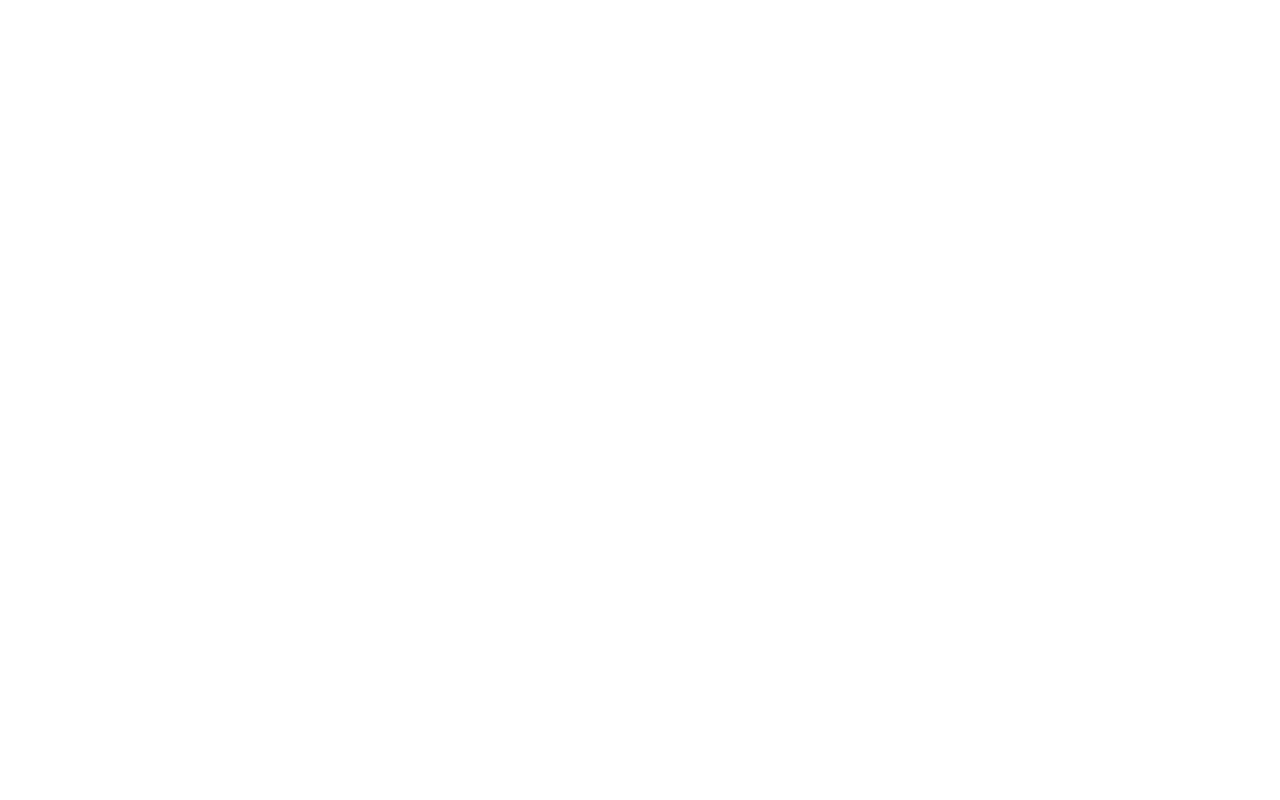
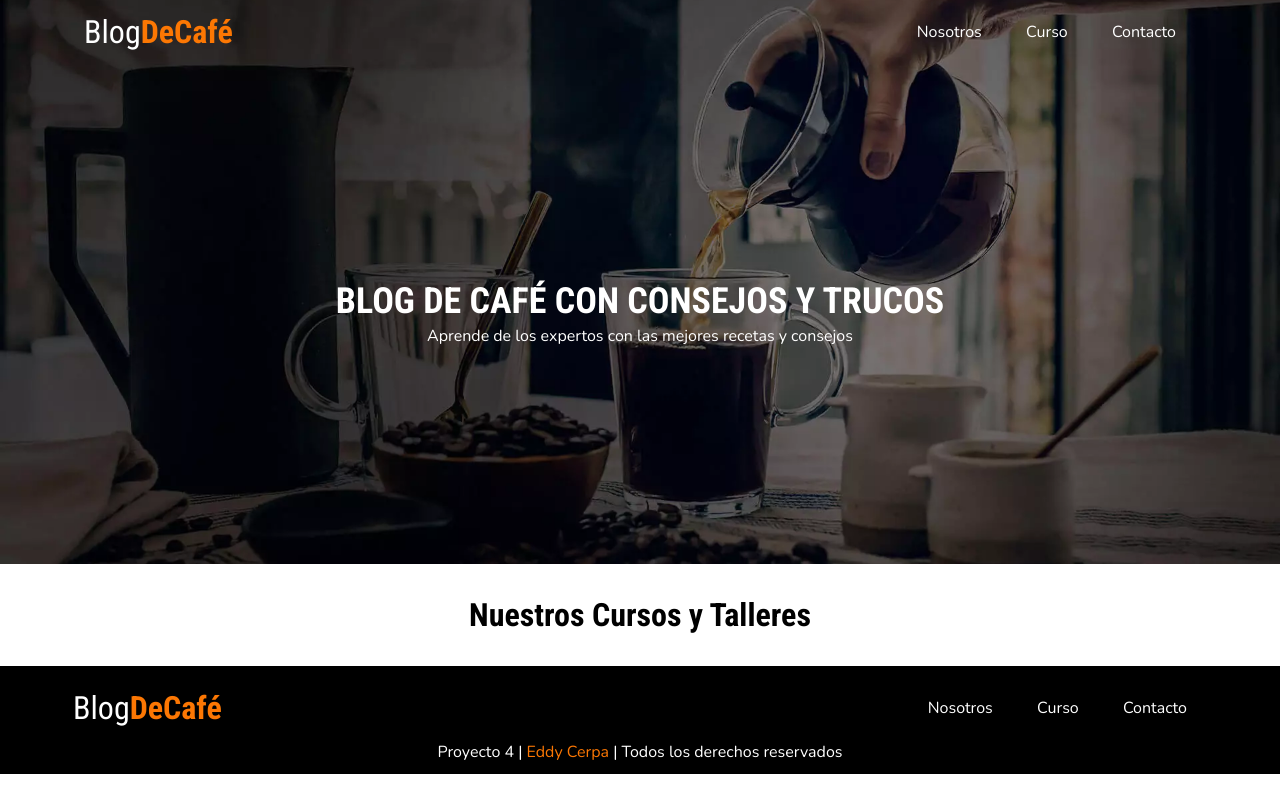
Before and after one commit to edycerpa/Proyecto-4-Blog-de-cafe, a plain HTML site: page cursos.html in a window 1280 px wide. Drawn offline with nearby package versions, Linux system fonts and the light colour scheme.

Commit message:
correccion de link index

```diff
--- a/cursos.html
+++ b/cursos.html
@@ -0,0 +1,58 @@
+<!DOCTYPE html>
+<html lang="en">
+<head>
+    <meta charset="UTF-8">
+    <meta http-equiv="X-UA-Compatible" content="IE=edge">
+    <meta name="viewport" content="width=device-width, initial-scale=1.0">
+    <link rel="stylesheet" href="css/style.css">
+    <link rel="stylesheet" href="css/normalize.css">
+    <link rel="preconnect" href="https://fonts.googleapis.com">
+    <link rel="preconnect" href="https://fonts.gstatic.com" crossorigin>
+    <link href="https://fonts.googleapis.com/css2?family=Nunito&family=Roboto+Condensed:wght@400;700&display=swap" rel="stylesheet">
+    <title>Blog de Café</title>
+</head>
+<body>
+    <section class="main-hero">
+        <div class="container">
+            <header class="header padding-none margin-none">
+                <a href="/Proyecto-4-Blog-de-cafe/" class="logo">
+                    <h1 class="logo__name">Blog<span class="logo__bold">DeCafé</span></h1>
+                </a>
+                <nav class="nav">
+                    <a href="nosotros.html" class="menu__link">Nosotros</a>
+                    <a href="curso.html" class="menu__link">Curso</a>
+                    <a href="contacto.html" class="menu__link">Contacto</a>
+                </nav>
+            </header>
+            <div class="hero text-center">
+                <div class="hero__text">
+                    <h2 class="margin-none">Blog de Café con consejos y trucos</h2>
+                    <p class="margin-none">Aprende de los expertos con las mejores recetas y consejos</p>
+                </div>
+            </div>
+        </div>
+    </section>
+    <main class="container">
+        <h3 class="text-center">Nuestros Cursos y Talleres</h3>
+
+
+    </main>
+    <footer>
+        <section class="main-footer">
+            <div class="container">
+                <div class="footer padding-none margin-none">
+                    <a href="/Proyecto-4-Blog-de-cafe/" class="logo">
+                        <h1 class="logo__name">Blog<span class="logo__bold">DeCafé</span></h1>
+                    </a>
+                    <nav class="nav">
+                        <a href="nosotros.html" class="menu__link">Nosotros</a>
+                        <a href="curso.html" class="menu__link">Curso</a>
+                        <a href="contacto.html" class="menu__link">Contacto</a>
+                    </nav>
+                </div>
+            </div>
+            <div class="firma">Proyecto 4 | <a href="https://cerpawebdesigns.com/" target="_blank"> <span>Eddy Cerpa</span></a> | Todos los derechos reservados</div>
+        </section>
+    </footer>
+</body>
+</html>
```
Also changed, not shown: index.html (+2 -2 lines), nosotros.html (+2 -2 lines).
